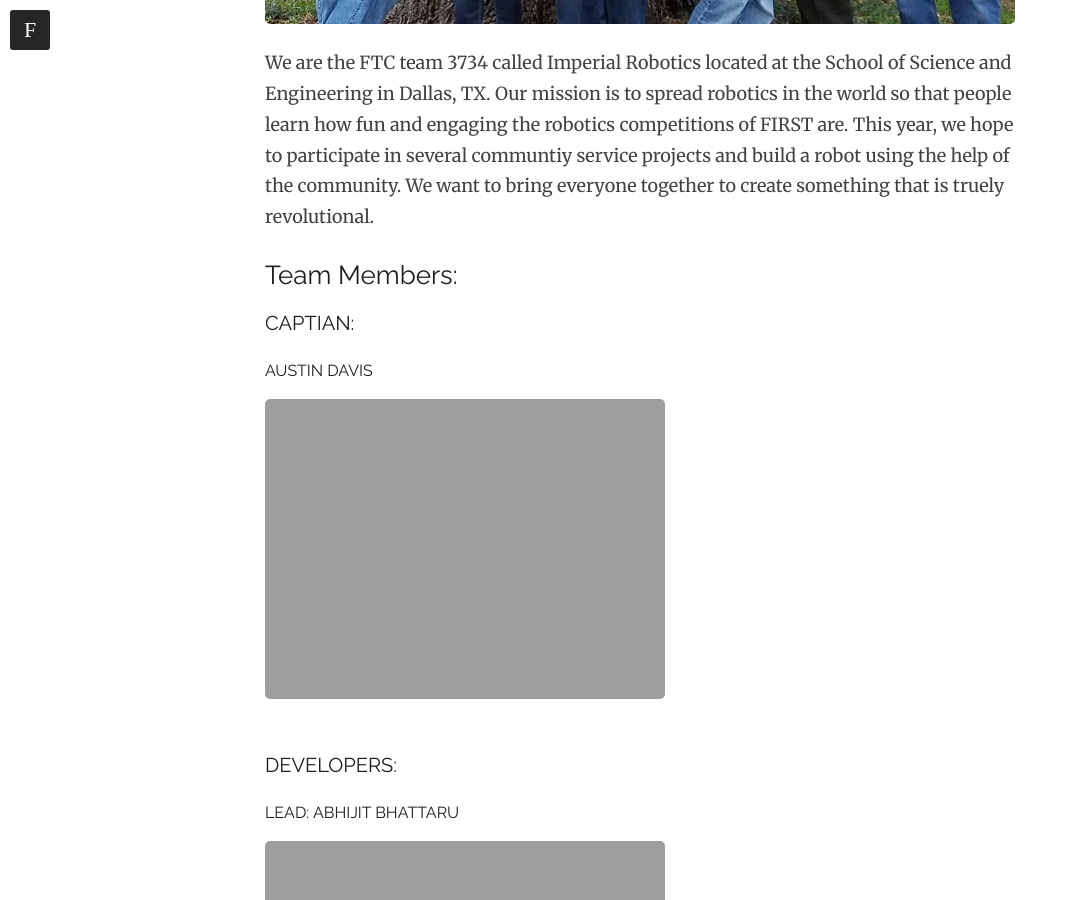
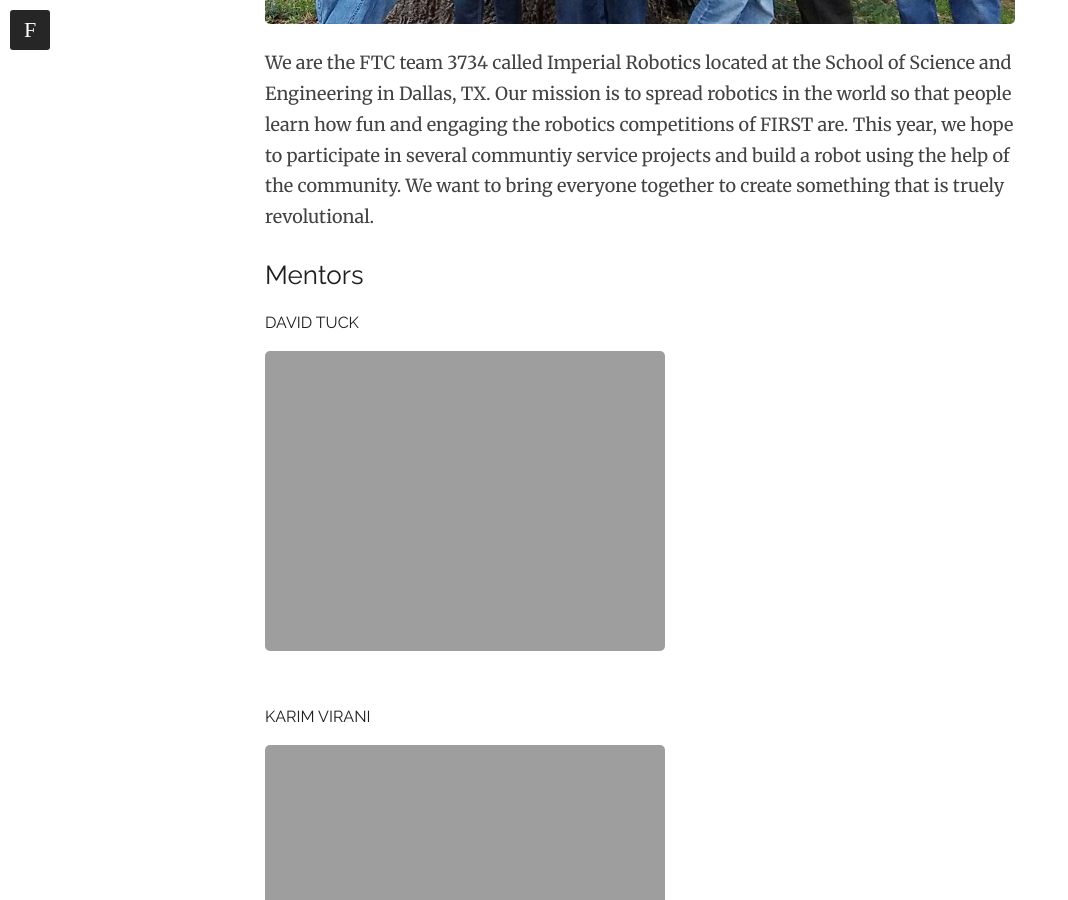
Before and after one commit to hmfaysal/hmfaysal-omega-theme, a Jekyll site: the page built from _pages/about.html, in a window 1280 px wide and 900 px high, scrolled down 1518 px. Shown: the whole window, without its empty margins (0-1068 px from the left). Built offline with Jekyll 4.4.1, drawn with Linux system fonts in a browser that asks for light colours; some of the changed lines change nothing that is shown.

Commit message:
Update about.html

```diff
--- a/_pages/about.html
+++ b/_pages/about.html
@@ -11,6 +11,22 @@
 <p>We are the FTC team 3734 called Imperial Robotics located at the School of Science and Engineering in Dallas, TX. Our mission is to spread robotics in the world so that people learn how fun and engaging the robotics competitions of FIRST are. This year,
 we hope to participate in several communtiy service projects and build a robot using the help of the community. We
 want to bring everyone together to create something that is truely revolutional.</p>
+
+<h2>Mentors</h2>
+<h4>David Tuck</h4>
+<img src="{{ site.url }}/images/<!--Put the name of ur picture with exct formatting or it wont work-->" alt="Team">
+<p>
+  <!-- Insert information about yourself. Once you do this, upload a picture of urself and upload it to this document. An example
+of how to do this can be seen by looking at Abhi's post-->
+</p>
+
+<h4>Karim Virani</h4>
+<img src="{{ site.url }}/images/<!--Put the name of ur picture with exct formatting or it wont work-->" alt="Team">
+<p>
+  <!-- Insert information about yourself. Once you do this, upload a picture of urself and upload it to this document. An example
+of how to do this can be seen by looking at Abhi's post-->
+</p>
+
 
 <h2>Team Members:</h2>
 
```
